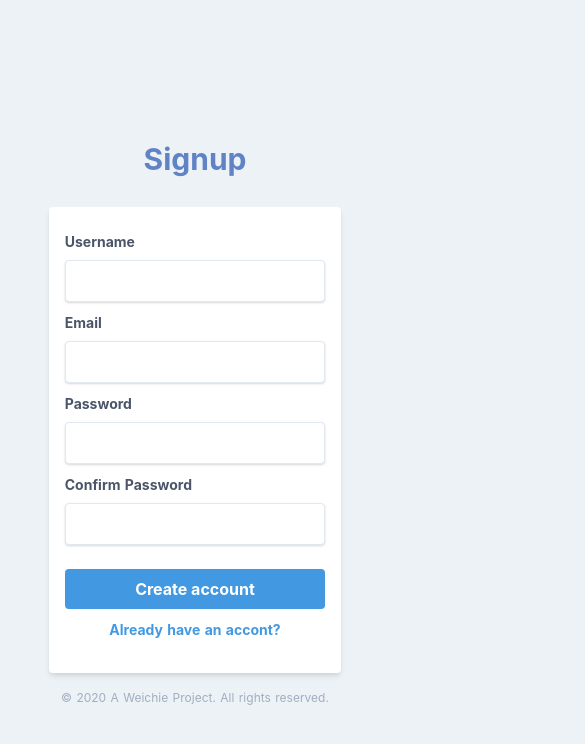
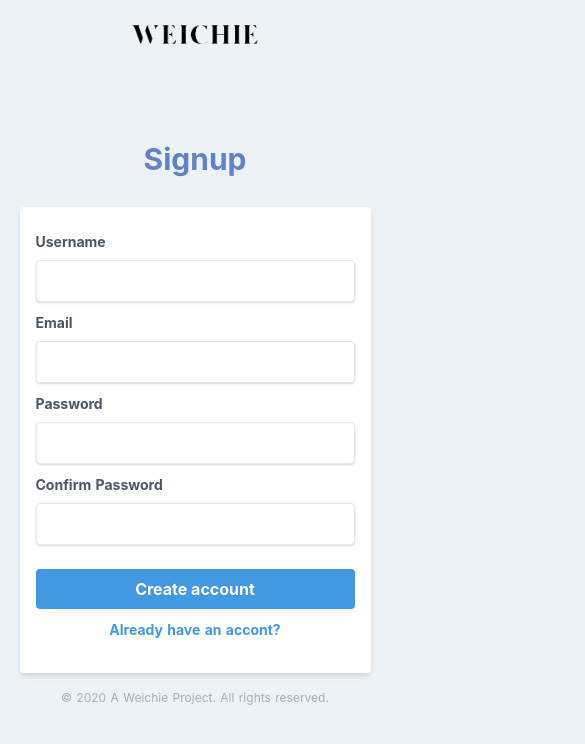
Before and after one commit to weichie/journal, a Nuxt app: page /signup in a window 390 px wide. Shown: the top 744 px of the page, 585 px wide, since content can reach past the window. Built offline with nearby package versions, Linux system fonts and the light colour scheme.

Commit message:
Responsive layout for Auth pages

```diff
--- a/assets/css/pages/_authentication.scss
+++ b/assets/css/pages/_authentication.scss
@@ -1,5 +1,20 @@
 .auth-wrapper {
   width: 75%;
+
+  .res-logo {
+    display: none;
+    position: absolute;
+    top: 25px; left: 50%;
+    transform: translateX(-50%);
+    width: 125px;
+  }
+
+  @media (max-width: 1080px) {
+    width: 90%;
+  }
+  @media (max-width: 980px) {
+    .res-logo {display: block;}
+  }
 }
 
 .login {
@@ -33,6 +48,9 @@
 
     @media (max-width: 1250px) {
       width: 450px;
+    }
+    @media (max-width: 1080px) {
+      width: 400px;
     }
   }
   .general {
@@ -88,5 +106,27 @@
         max-width: 450px;
       }
     }
+
+    @media (max-width: 1250px) {
+      .top-banner {
+        left: 500px;
+        width: calc(100% - 550px);
+      }
+      .info {
+        left: 500px;
+      }
+    }
+    @media (max-width: 1080px) {
+      .top-banner {
+        left: 425px;
+        width: calc(100% - 450px);
+      }
+      .info {
+        left: 425px;
+      }
+    }
+    @media (max-width: 980px) {
+      display: none;
+    }
   }
 }
--- a/pages/login.vue
+++ b/pages/login.vue
@@ -2,6 +2,9 @@
   <div class="login">
     <div class="content">
       <div class="auth-wrapper mx-auto">
+        <div class="res-logo">
+          <img src="/images/logo-solo-black.png" alt="Weichie Logo" />
+        </div>
         <h1>Login</h1>
         <form action="" @submit.prevent="handleSubmit()" class="auth-form">
           <div class="input-row">
--- a/pages/signup.vue
+++ b/pages/signup.vue
@@ -2,6 +2,9 @@
   <div class="login">
     <div class="content">
       <div class="auth-wrapper mx-auto">
+        <div class="res-logo">
+          <img src="/images/logo-solo-black.png" alt="Weichie Logo" />
+        </div>
         <h1>Signup</h1>
         <form action="" @submit.prevent="handleSubmit()" class="auth-form">
           <div class="input-row full mb-4">
```
Also changed, not shown: static/images/logo-solo-black.png (added).
